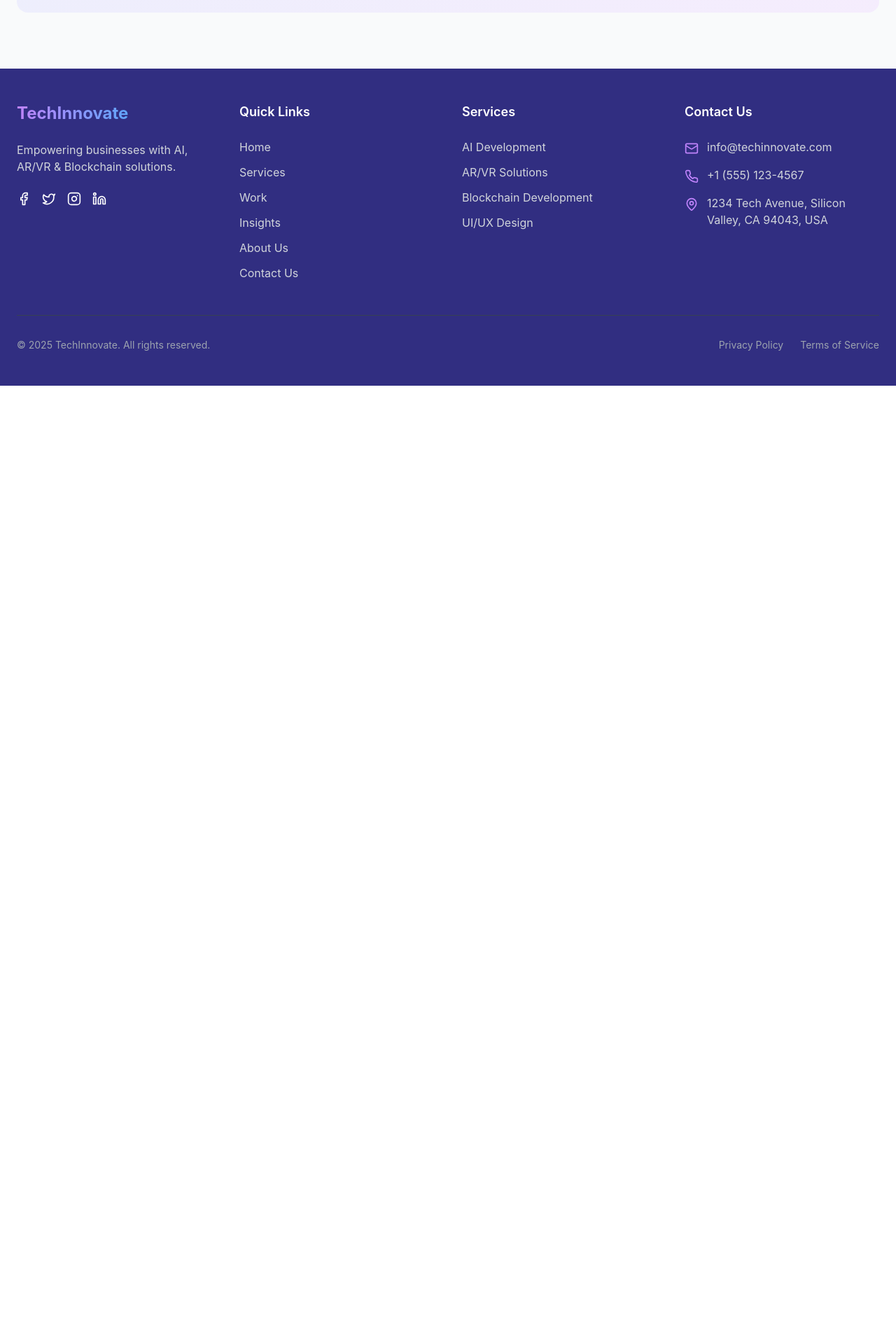
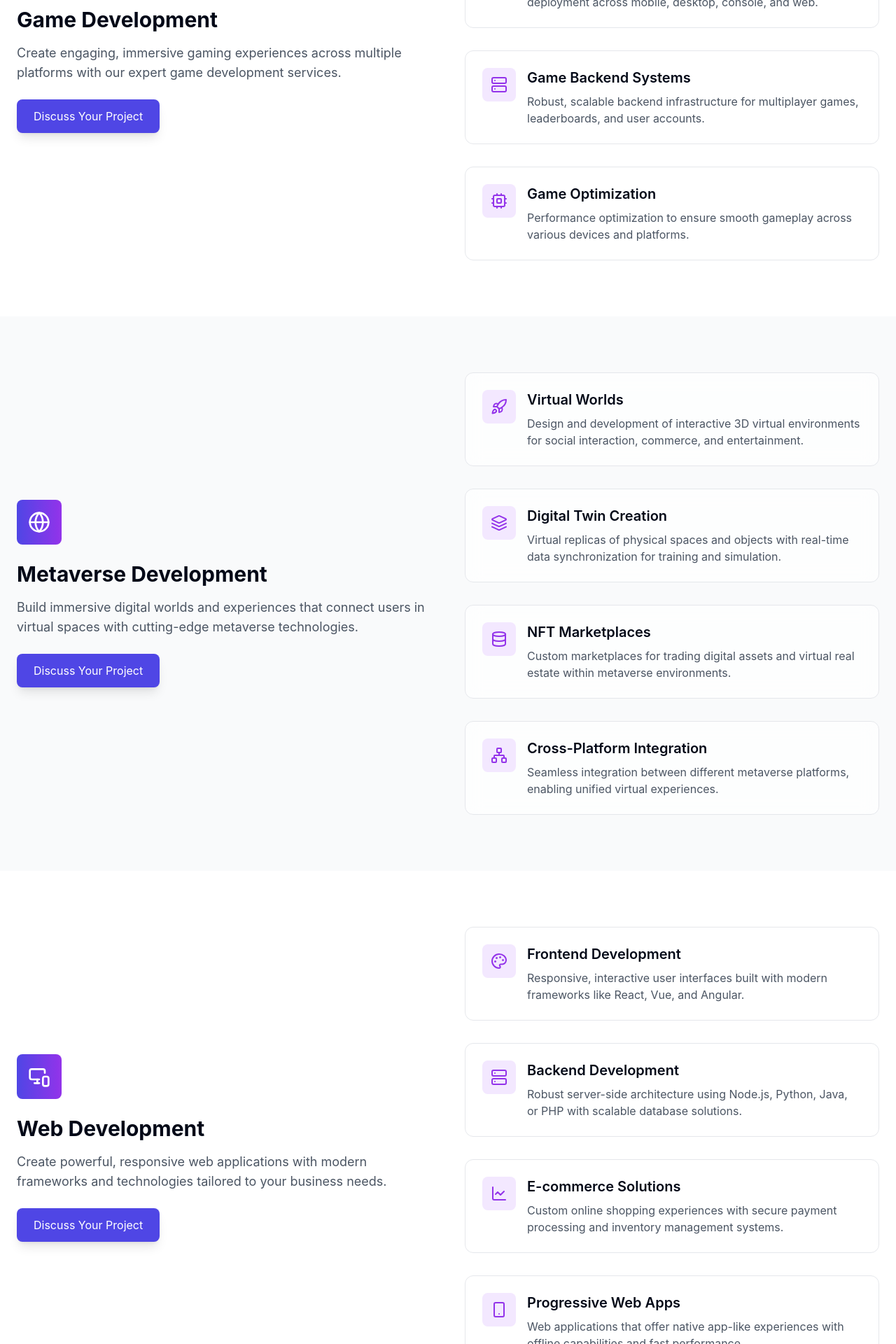
Before and after one commit to PayF123/futurispace-portfolio-36-original, a React (Vite) app: page /services in a window 1280 px wide. Shown: the part 6460-8380 px from the top of the page at 70% size. Before the commit the page ends 7011 px from the top, so only its background shows below. Built offline with nearby package versions, Linux system fonts and the light colour scheme.

Commit message:
Add new service categories
Adds new service categories to the serviceCategories data.

```diff
--- a/src/data/serviceCategories.ts
+++ b/src/data/serviceCategories.ts
@@ -1,4 +1,3 @@
-
 import {
   Code,
   Database,
@@ -11,7 +10,11 @@ import {
   Cloud,
   LineChart,
   Network,
-  Smartphone
+  Smartphone,
+  Gamepad,
+  Globe,
+  MonitorSmartphone,
+  WifiIcon
 } from 'lucide-react';
 import { ServiceCategory } from '@/components/services/ServiceCategorySection';
 
@@ -212,4 +215,112 @@ export const serviceCategories: ServiceCategory[] = [
       },
     ]
   },
+  {
+    category: 'Game Development',
+    description: 'Create engaging, immersive gaming experiences across multiple platforms with our expert game development services.',
+    icon: Gamepad,
+    services: [
+      {
+        title: '2D/3D Game Design',
+        description: 'Custom game design with captivating visuals, storylines, and gameplay mechanics tailored to your audience.',
+        icon: Layers,
+      },
+      {
+        title: 'Unity Development',
+        description: 'Cross-platform game development using Unity, enabling deployment across mobile, desktop, console, and web.',
+        icon: Code,
+      },
+      {
+        title: 'Game Backend Systems',
+        description: 'Robust, scalable backend infrastructure for multiplayer games, leaderboards, and user accounts.',
+        icon: Server,
+      },
+      {
+        title: 'Game Optimization',
+        description: 'Performance optimization to ensure smooth gameplay across various devices and platforms.',
+        icon: Cpu,
+      },
+    ]
+  },
+  {
+    category: 'Metaverse Development',
+    description: 'Build immersive digital worlds and experiences that connect users in virtual spaces with cutting-edge metaverse technologies.',
+    icon: Globe,
+    services: [
+      {
+        title: 'Virtual Worlds',
+        description: 'Design and development of interactive 3D virtual environments for social interaction, commerce, and entertainment.',
+        icon: Rocket,
+      },
+      {
+        title: 'Digital Twin Creation',
+        description: 'Virtual replicas of physical spaces and objects with real-time data synchronization for training and simulation.',
+        icon: Layers,
+      },
+      {
+        title: 'NFT Marketplaces',
+        description: 'Custom marketplaces for trading digital assets and virtual real estate within metaverse environments.',
+        icon: Database,
+      },
+      {
+        title: 'Cross-Platform Integration',
+        description: 'Seamless integration between different metaverse platforms, enabling unified virtual experiences.',
+        icon: Network,
+      },
+    ]
+  },
+  {
+    category: 'Web Development',
+    description: 'Create powerful, responsive web applications with modern frameworks and technologies tailored to your business needs.',
+    icon: MonitorSmartphone,
+    services: [
+      {
+        title: 'Frontend Development',
+        description: 'Responsive, interactive user interfaces built with modern frameworks like React, Vue, and Angular.',
+        icon: Palette,
+      },
+      {
+        title: 'Backend Development',
+        description: 'Robust server-side architecture using Node.js, Python, Java, or PHP with scalable database solutions.',
+        icon: Server,
+      },
+      {
+        title: 'E-commerce Solutions',
+        description: 'Custom online shopping experiences with secure payment processing and inventory management systems.',
+        icon: LineChart,
+      },
+      {
+        title: 'Progressive Web Apps',
+        description: 'Web applications that offer native app-like experiences with offline capabilities and fast performance.',
+        icon: Smartphone,
+      },
+    ]
+  },
+  {
+    category: 'IoT Development',
+    description: 'Connect the physical and digital worlds with custom Internet of Things solutions for smart homes, cities, and industries.',
+    icon: WifiIcon,
+    services: [
+      {
+        title: 'Smart Device Integration',
+        description: 'Connect and control physical devices through custom applications and centralized management systems.',
+        icon: Smartphone,
+      },
+      {
+        title: 'IoT Data Analytics',
+        description: 'Collect, process, and analyze data from IoT devices to derive actionable business insights.',
+        icon: LineChart,
+      },
+      {
+        title: 'Industrial IoT Solutions',
+        description: 'Optimize manufacturing and industrial processes with connected sensors and automated monitoring systems.',
+        icon: Cpu,
+      },
+      {
+        title: 'IoT Security',
+        description: 'Implement robust security protocols to protect IoT ecosystems from vulnerabilities and threats.',
+        icon: Shield,
+      },
+    ]
+  },
 ];
```
